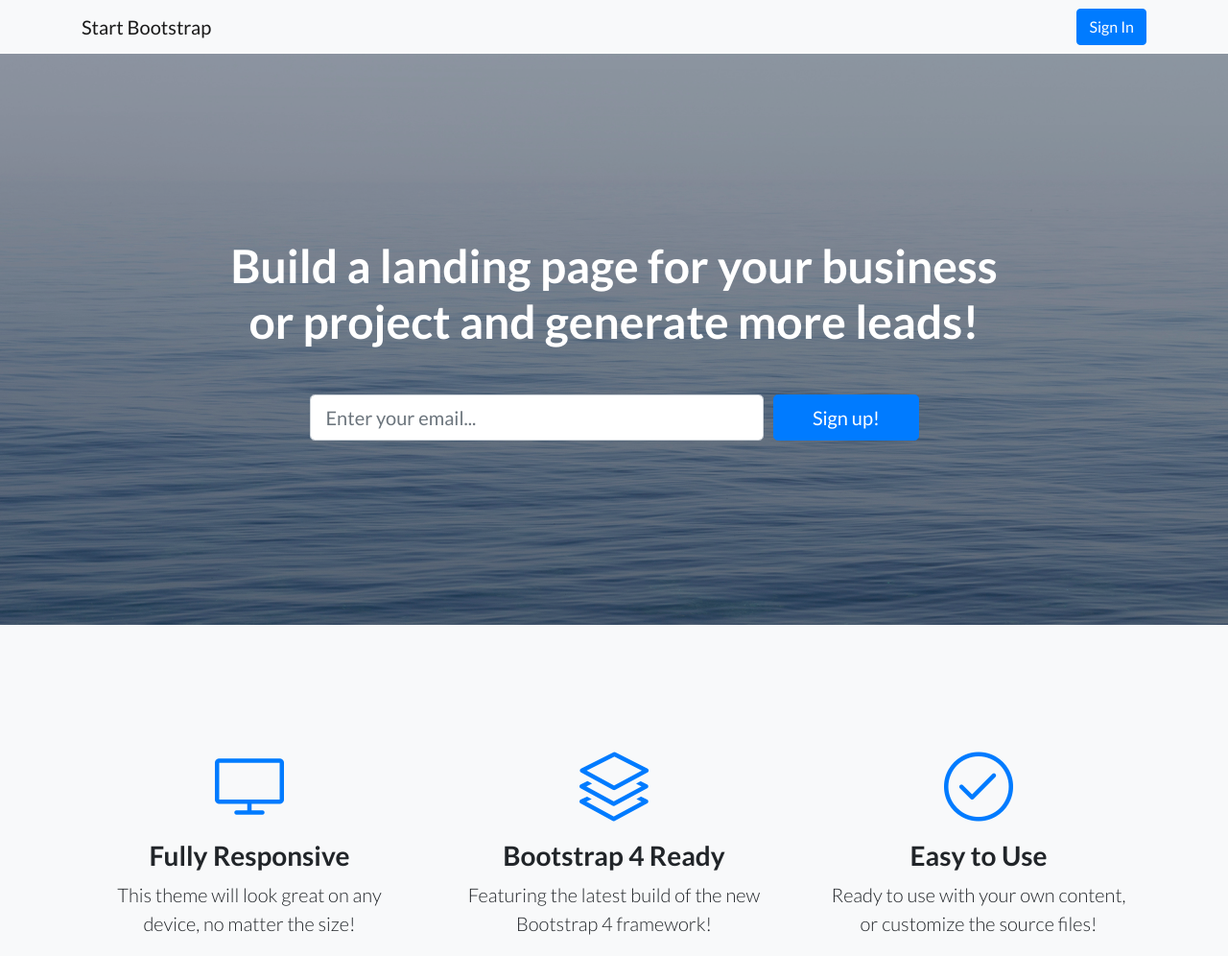
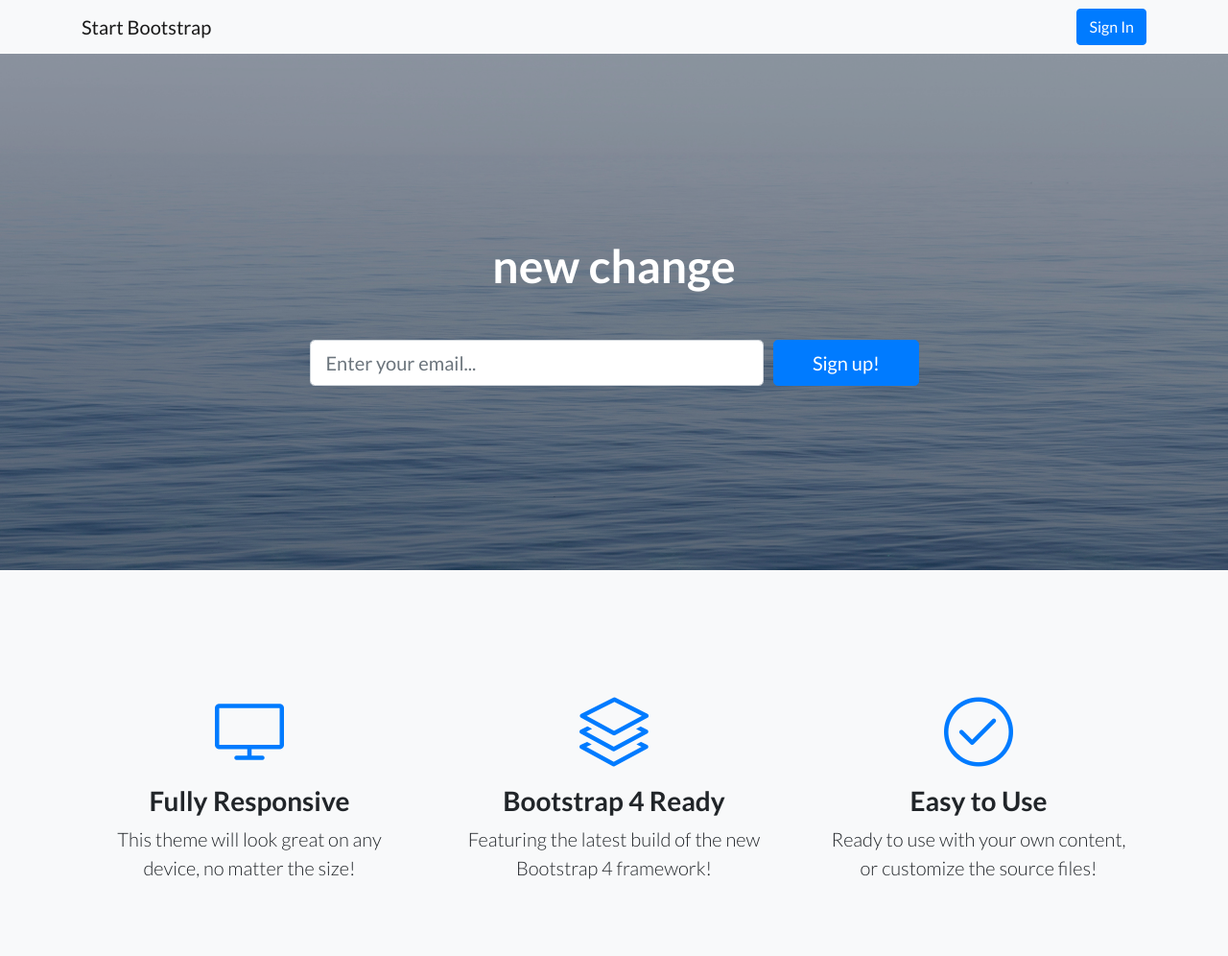
Before and after one commit to ahmadabugosh/landingpagejune2019, a website: page index.html in a window 1280 px wide. Shown: the top 996 px of the page at 96% size. Drawn offline with Linux system fonts and the light colour scheme.

Commit message:
changed my title

```diff
--- a/index.html
+++ b/index.html
@@ -39,7 +39,7 @@
     <div class="container">
       <div class="row">
         <div class="col-xl-9 mx-auto">
-          <h1 class="mb-5">Build a landing page for your business or project and generate more leads!</h1>
+          <h1 class="mb-5">new change</h1>
         </div>
         <div class="col-md-10 col-lg-8 col-xl-7 mx-auto">
           <form>
```
